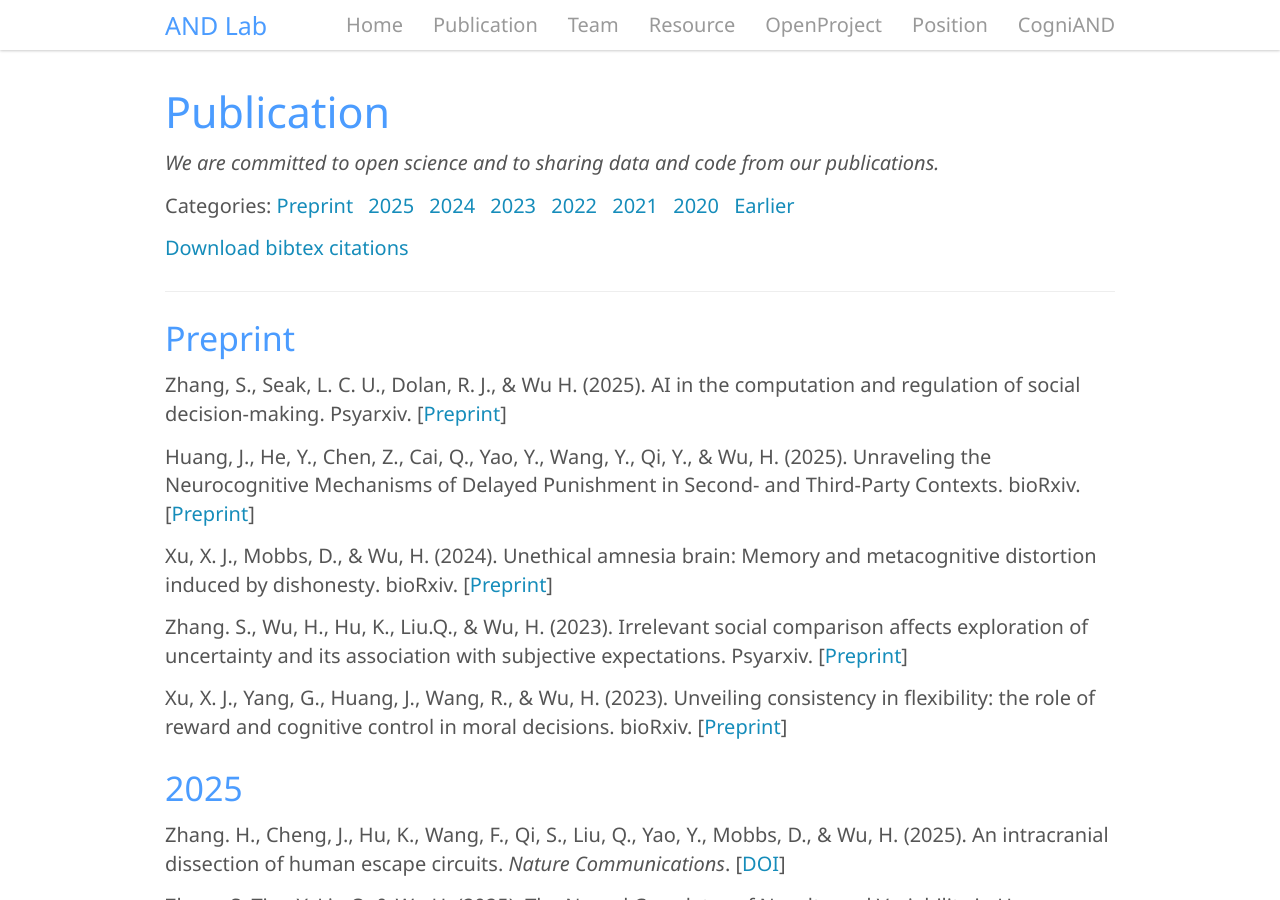
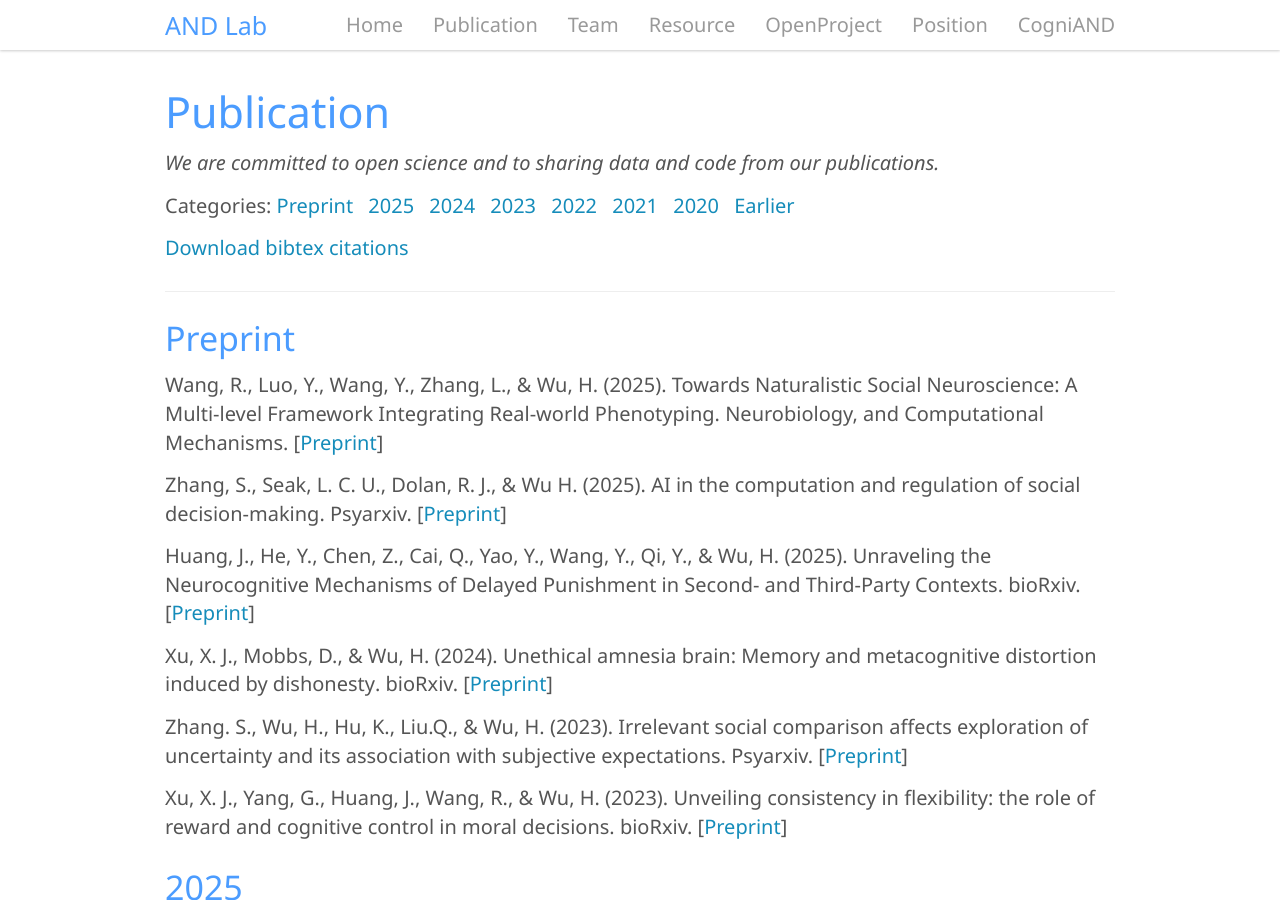
Before and after one commit to andlab-um/lab-website, a Jekyll site: the page built from _pages/publication.md, in a window 1280 px wide and 900 px high. Built offline with Jekyll 4.4.1, drawn with Linux system fonts in a browser that asks for light colours; nearby versions of some CDN libraries.

Commit message:
Update publication.md

```diff
--- a/_pages/publication.md
+++ b/_pages/publication.md
@@ -15,6 +15,7 @@ permalink: /publication
 ---
 
 ### Preprint
+Wang, R., Luo, Y., Wang, Y., Zhang, L., & Wu, H. (2025). **Towards Naturalistic Social Neuroscience: A Multi-level Framework Integrating Real-world Phenotyping**. Neurobiology, and Computational Mechanisms. [[Preprint](https://doi.org/10.31234/osf.io/5g86c_v1){:target="_blank"}]
 
 Zhang, S., Seak, L. C. U., Dolan, R. J., & Wu H. (2025). **AI in the computation and regulation of social decision-making**. Psyarxiv. [[Preprint](https://doi.org/10.31234/osf.io/uf9g4_v1){:target="_blank"}]
 
```
